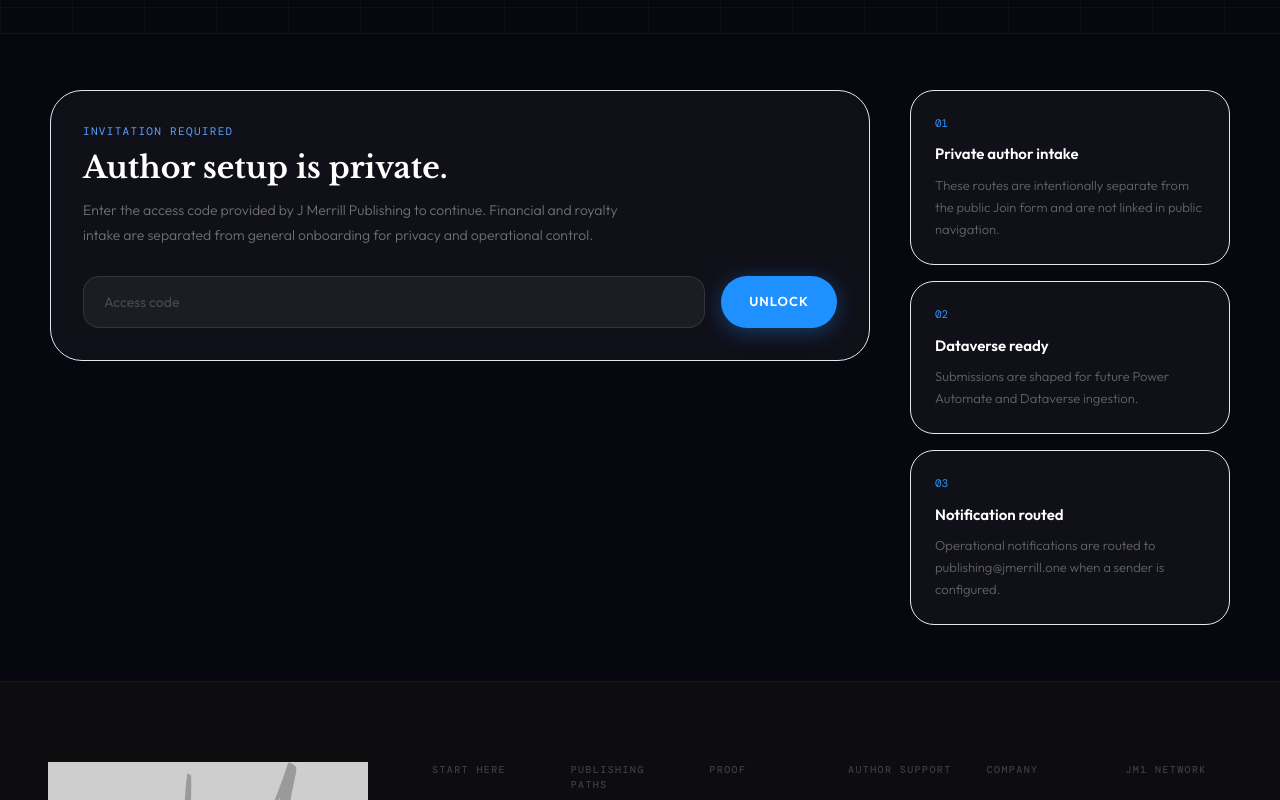
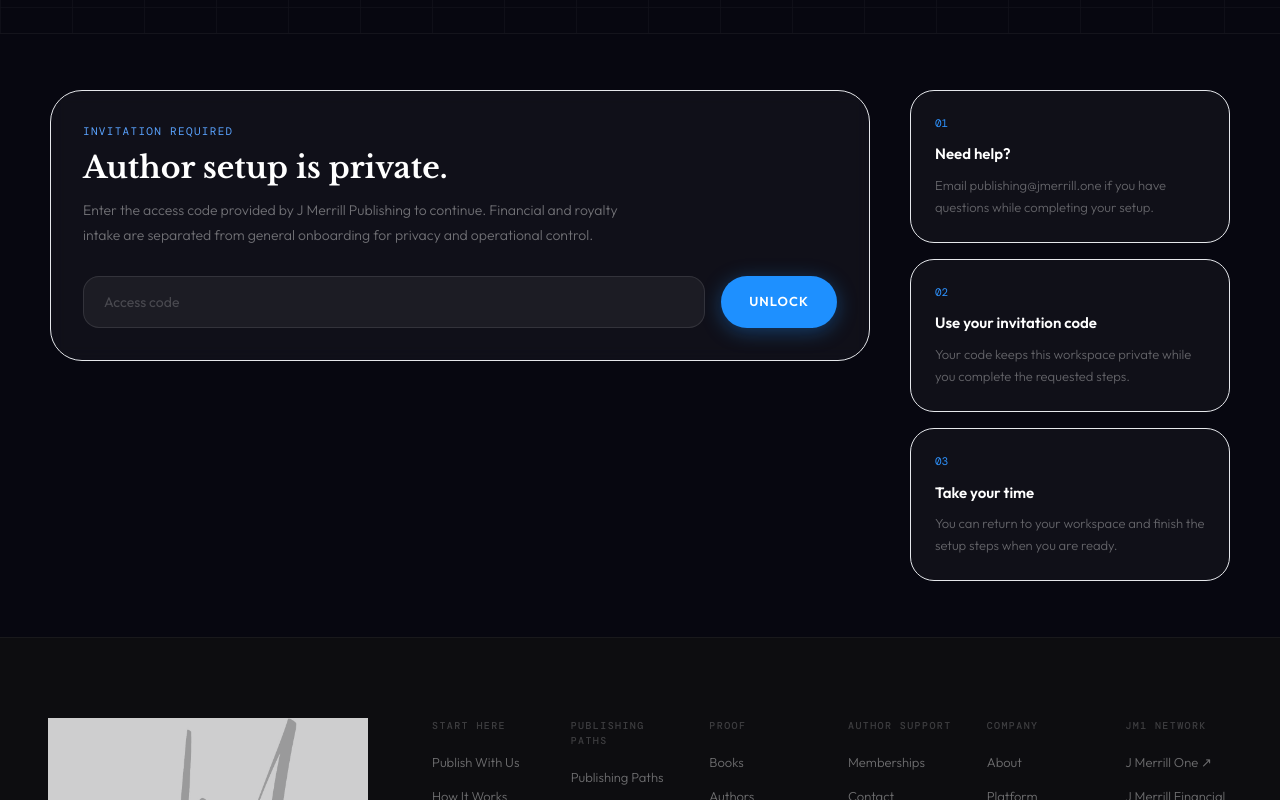
Before and after one commit to jmerrillorg/jmerrill-pub, a Next.js app: page /author/portal in a window 1280 px wide. Shown: the part 528-1328 px from the top of the page. Built offline with nearby package versions, Linux system fonts and the light colour scheme.

Commit message:
Remove technical sidebar copy from author workspace

```diff
--- a/app/author/_components/AuthorPortalShell.tsx
+++ b/app/author/_components/AuthorPortalShell.tsx
@@ -56,9 +56,9 @@
           <div>{children}</div>
           <aside className="space-y-4">
             {[
-              ['01', 'Private author intake', 'These routes are intentionally separate from the public Join form and are not linked in public navigation.'],
-              ['02', 'Dataverse ready', 'Submissions are shaped for future Power Automate and Dataverse ingestion.'],
-              ['03', 'Notification routed', 'Operational notifications are routed to publishing@jmerrill.one when a sender is configured.'],
+              ['01', 'Need help?', 'Email publishing@jmerrill.one if you have questions while completing your setup.'],
+              ['02', 'Use your invitation code', 'Your code keeps this workspace private while you complete the requested steps.'],
+              ['03', 'Take your time', 'You can return to your workspace and finish the setup steps when you are ready.'],
             ].map(([number, heading, body]) => (
               <div key={number} className="rounded-3xl border border-white/8 bg-white/[0.035] p-6">
                 <div className="font-mono text-[11px] text-blue-400">{number}</div>
```
